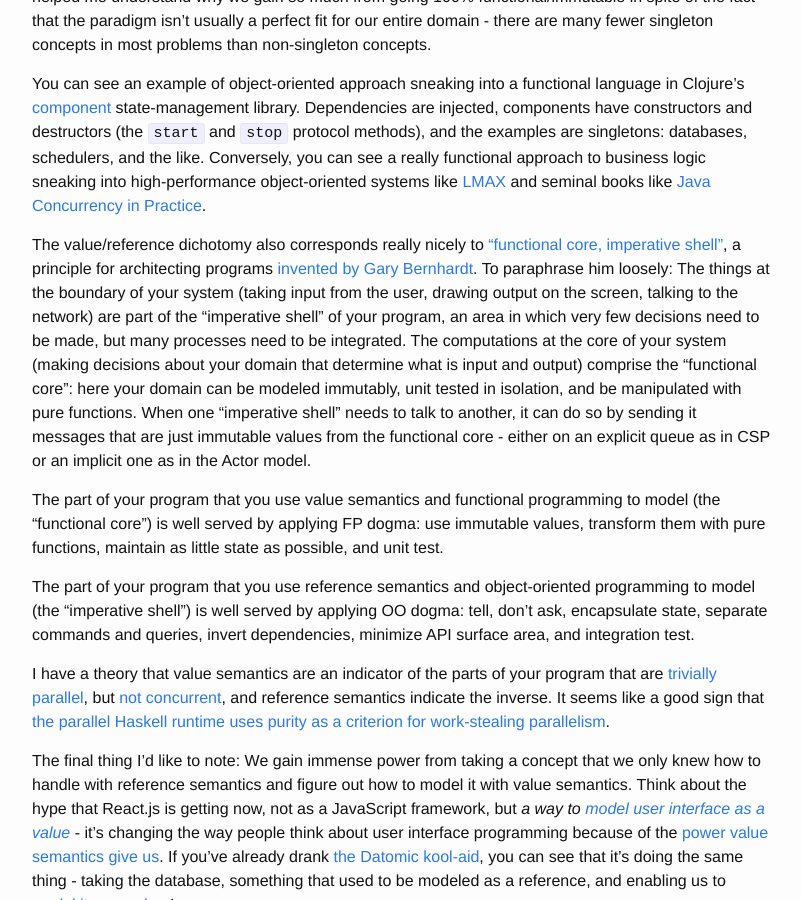
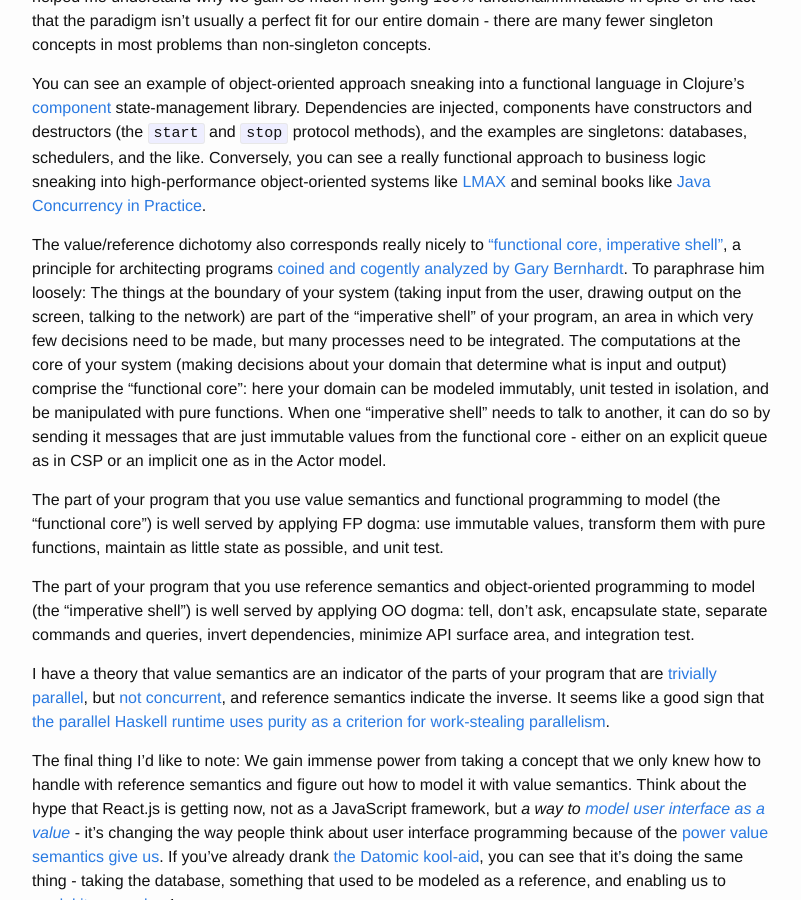
Before and after one commit to stijlist/stijlist.github.io, a Jekyll site: the page built from _posts/2015-07-30-when-object-orientation-works-a-rule-of-thumb.md, in a window 1280 px wide and 900 px high, scrolled down 677 px. Shown: the whole window, without its empty margins (238-1039 px from the left). Built offline with Jekyll 4.4.1, drawn with Linux system fonts in a browser that asks for light colours.

Commit message:
s/invented/coined and cogently analyzed

```diff
--- a/_posts/2015-07-30-when-object-orientation-works-a-rule-of-thumb.md
+++ b/_posts/2015-07-30-when-object-orientation-works-a-rule-of-thumb.md
@@ -36,7 +36,7 @@ high-performance object-oriented systems like [LMAX](http://martinfowler.com/art
 and seminal books like [Java Concurrency in Practice](http://www.amazon.com/Java-Concurrency-Practice-Brian-Goetz/dp/0321349601).
 
 The value/reference dichotomy also corresponds really nicely to ["functional core, imperative shell"](https://www.destroyallsoftware.com/screencasts/catalog/functional-core-imperative-shell),
-a principle for architecting programs [invented by Gary Bernhardt](https://www.destroyallsoftware.com/talks/boundaries). To
+a principle for architecting programs [coined and cogently analyzed by Gary Bernhardt](https://www.destroyallsoftware.com/talks/boundaries). To
 paraphrase him loosely: The things at the boundary of your system (taking input
 from the user, drawing output on the screen, talking to the network) are part
 of the "imperative shell" of your program, an area in which very few decisions
```
